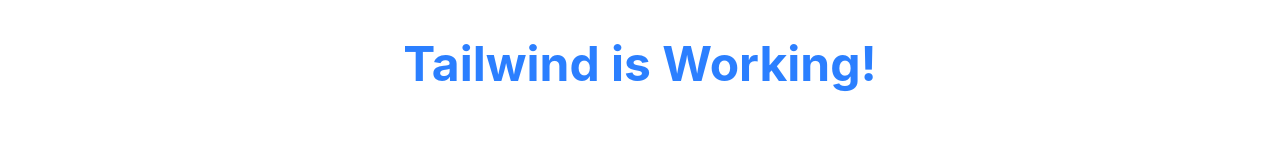
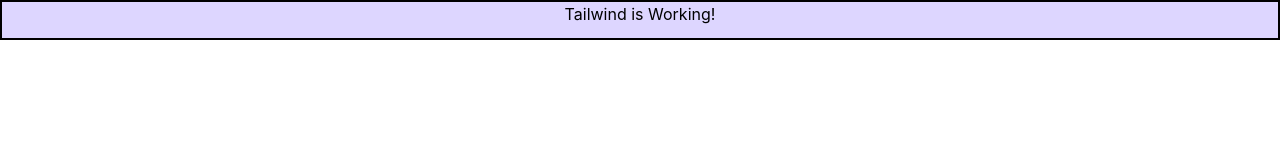
Before and after one commit to VengateshNarayanan/Tailwind_Practice, a website built with Vite: page index.html in a window 1280 px wide. Built offline with nearby package versions, Linux system fonts and the light colour scheme.

Commit message:
Basic Input Output I/O

```diff
--- a/index.html
+++ b/index.html
@@ -1,14 +1,22 @@
 <!doctype html>
 <html lang="en">
+
 <head>
     <meta charset="UTF-8" />
-    <link rel="icon" type="image/svg+xml" href="/favicon.svg" />
     <meta name="viewport" content="width=device-width, initial-scale=1.0" />
-    <title>tailwind-practice</title>
+    <title>Tailwind Practice</title>
 </head>
+
 <body>
-    <h1 class="text-5xl font-bold text-blue-500 text-center mt-10">
+
+    <div>
+        <h1 class="bg-violet-200 h-10 w-full border-2 text-center">
             Tailwind is Working!
         </h1>
+    </div>
+
+    <script type="module" src="/src/main.js"></script>
+
 </body>
+
 </html>
```
Lines whose indentation alone changed are shown as unchanged.
